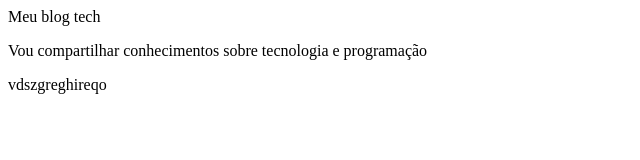
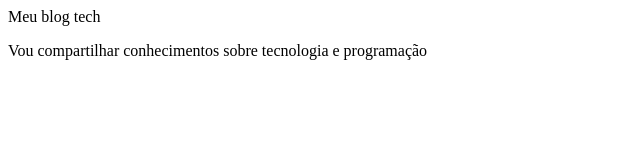
Before and after one commit to marciaviatroski/1fd, a plain HTML site: page 1fd/index.html in a window 1280 px wide. Shown: the whole page, without its empty margins (0-640 px from the left). Drawn offline with Linux system fonts and the light colour scheme.

Commit message:
atualizar comando

```diff
--- a/1fd/index.html
+++ b/1fd/index.html
@@ -13,6 +13,3 @@
 
 </body>
 </html>
-
-
-vdszgreghireqo
```
